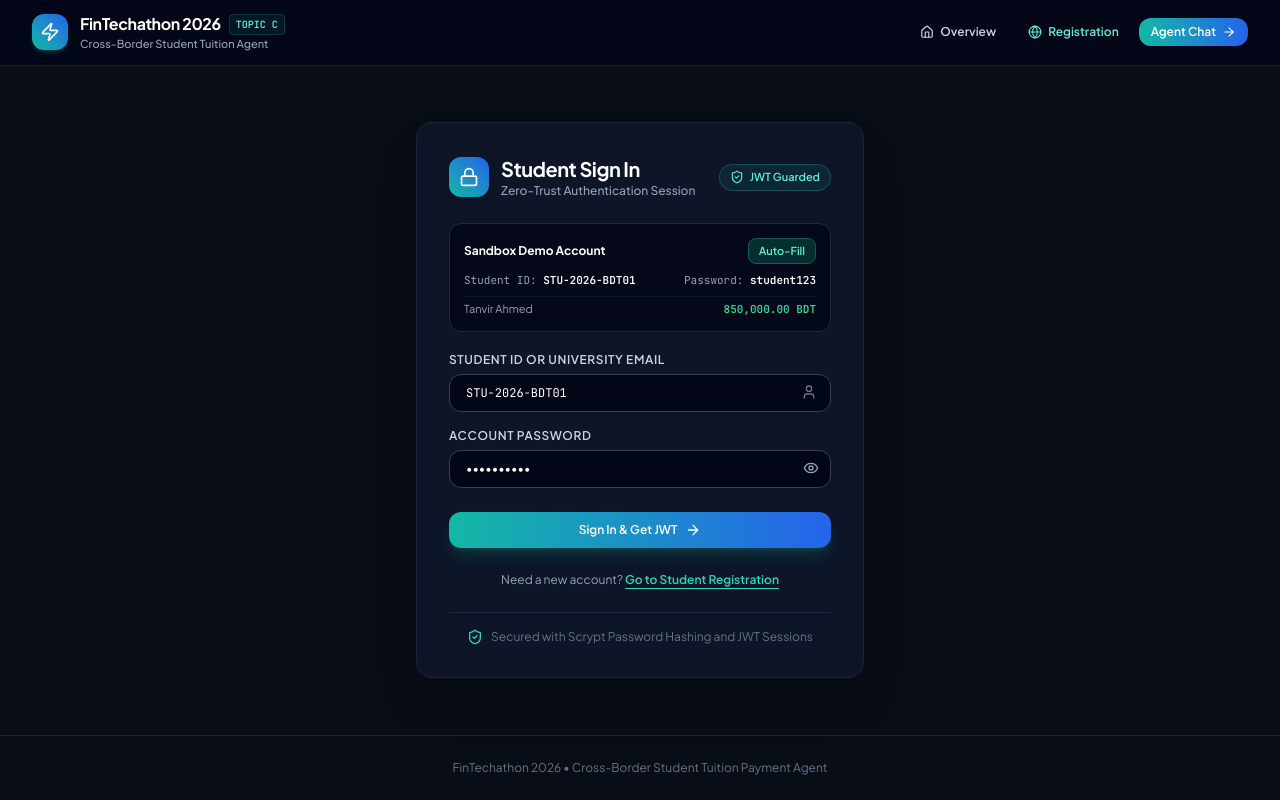
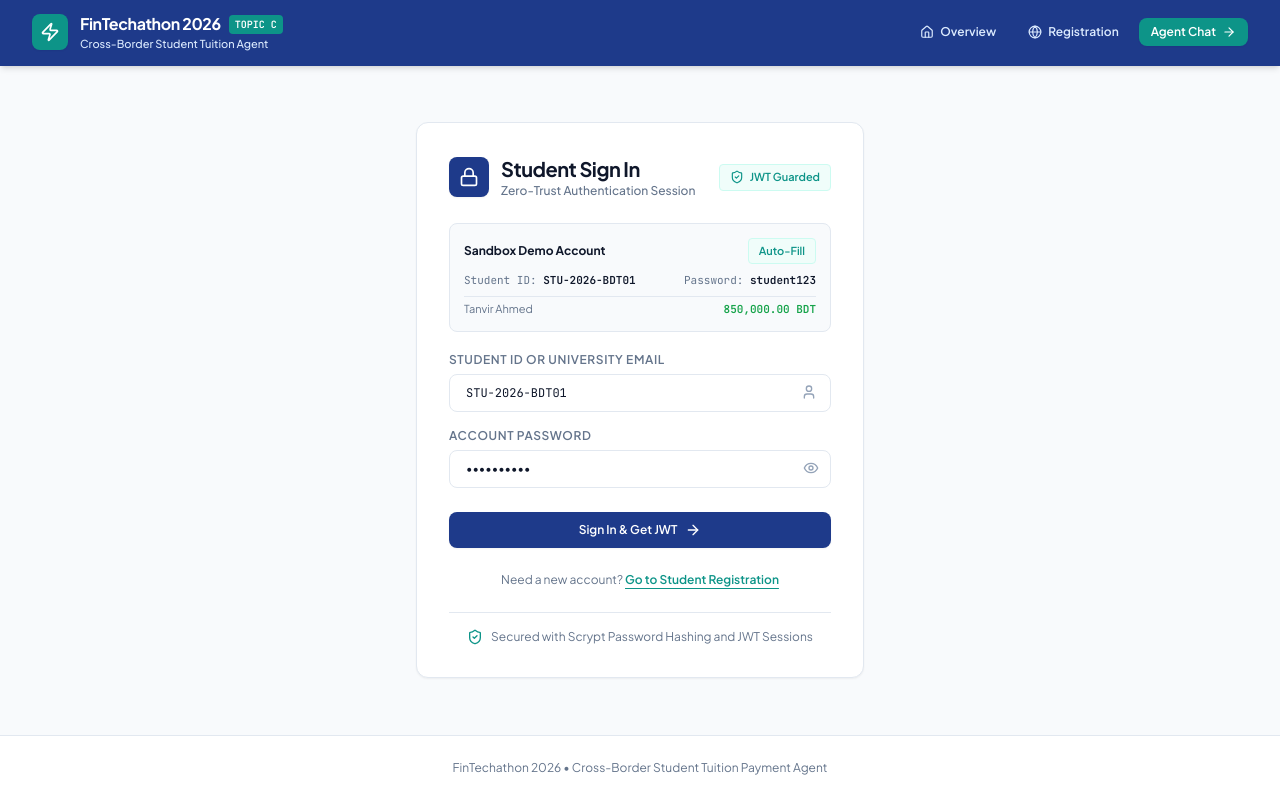
Before and after one commit to MirEashanZaman/student-tuition-payment-agent, a Next.js app in the folder frontend/: page /login in a window 1280 px wide. Built offline with nearby package versions, Linux system fonts and the light colour scheme; no server answers.

Commit message:
feat(ui): apply solid Navy and Teal palette to login page with zero gradients

```diff
--- a/frontend/src/app/login/page.tsx
+++ b/frontend/src/app/login/page.tsx
@@ -17,8 +17,6 @@ import {
   ShieldCheck,
   User,
   Home as HomeIcon,
-  Activity,
-  Layers,
   Globe,
 } from 'lucide-react';
 
@@ -54,42 +52,42 @@ export default function LoginPage() {
   };
 
   return (
-    <div className="min-h-screen bg-[#090D16] text-slate-100 flex flex-col justify-between font-sans selection:bg-teal-500 selection:text-white">
-      <header className="sticky top-0 z-40 bg-slate-950/80 border-b border-slate-800/80 backdrop-blur-xl px-4 sm:px-8 py-3">
+    <div className="min-h-screen bg-[#F8FAFC] text-[#0F172A] flex flex-col justify-between font-sans selection:bg-[#0D9488] selection:text-white">
+      <header className="sticky top-0 z-40 bg-[#1E3A8A] border-b border-[#1E3A8A] text-white px-4 sm:px-8 py-3 shadow-md">
         <div className="max-w-7xl mx-auto flex items-center justify-between gap-4">
-          <Link href="/" className="flex items-center gap-3 text-left focus:outline-none group">
-            <div className="w-9 h-9 rounded-xl bg-gradient-to-tr from-teal-500 to-blue-600 flex items-center justify-center text-white shadow-md shadow-teal-500/20 group-hover:scale-105 transition-transform">
-              <Zap className="w-5 h-5" />
+          <Link href="/" className="flex items-center gap-3 text-left focus:outline-none">
+            <div className="w-9 h-9 rounded-lg bg-[#0D9488] flex items-center justify-center text-white shadow-sm font-bold">
+              <Zap className="w-5 h-5 text-white" />
             </div>
             <div>
               <div className="flex items-center gap-2">
                 <span className="text-base font-bold text-white tracking-tight">FinTechathon 2026</span>
-                <span className="text-[10px] uppercase font-mono font-bold px-1.5 py-0.5 rounded bg-teal-500/10 text-teal-300 border border-teal-500/20">
+                <span className="text-[10px] uppercase font-mono font-bold px-1.5 py-0.5 rounded bg-[#0D9488] text-white">
                   Topic C
                 </span>
               </div>
-              <p className="text-[11px] text-slate-400 font-medium">Cross-Border Student Tuition Agent</p>
+              <p className="text-[11px] text-blue-100 font-medium">Cross-Border Student Tuition Agent</p>
             </div>
           </Link>
 
           <nav className="flex items-center gap-2 text-xs">
             <Link
               href="/"
-              className="px-3 py-1.5 rounded-lg font-semibold text-slate-300 hover:text-white hover:bg-slate-800 transition-colors flex items-center gap-1.5"
+              className="px-3 py-1.5 rounded-lg font-semibold text-blue-100 hover:text-white hover:bg-[#172E6F] transition-colors flex items-center gap-1.5"
             >
               <HomeIcon className="w-3.5 h-3.5" />
               <span>Overview</span>
             </Link>
             <Link
               href="/registration"
-              className="px-3 py-1.5 rounded-lg font-semibold text-teal-300 hover:text-white hover:bg-teal-950/40 transition-colors flex items-center gap-1.5"
+              className="px-3 py-1.5 rounded-lg font-semibold text-blue-100 hover:text-white hover:bg-[#172E6F] transition-colors flex items-center gap-1.5"
             >
               <Globe className="w-3.5 h-3.5" />
               <span>Registration</span>
             </Link>
             <Link
               href="/chat"
-              className="py-1.5 px-3 rounded-xl bg-gradient-to-r from-teal-500 to-blue-600 hover:from-teal-400 hover:to-blue-500 text-white font-semibold flex items-center gap-1.5 shadow-sm transition-all"
+              className="py-1.5 px-3 rounded-lg bg-[#0D9488] hover:bg-[#0F766E] text-white font-semibold flex items-center gap-1.5 shadow-sm transition-colors"
             >
               <span>Agent Chat</span>
               <ArrowRight className="w-3.5 h-3.5" />
@@ -99,62 +97,62 @@ export default function LoginPage() {
       </header>
 
       <main className="flex-1 flex items-center justify-center p-4 py-12">
-        <div className="max-w-md w-full bg-slate-900/90 border border-slate-800/80 rounded-2xl shadow-2xl p-6 sm:p-8 backdrop-blur-md">
+        <div className="max-w-md w-full bg-white border border-[#E2E8F0] rounded-xl shadow-sm p-6 sm:p-8">
           <div className="flex items-center justify-between gap-3 mb-6">
             <div className="flex items-center gap-3">
-              <div className="w-10 h-10 rounded-xl bg-gradient-to-tr from-teal-500 to-blue-600 flex items-center justify-center text-white shadow-md">
+              <div className="w-10 h-10 rounded-lg bg-[#1E3A8A] flex items-center justify-center text-white shadow-sm">
                 <Lock className="w-5 h-5" />
               </div>
               <div>
-                <h1 className="text-xl font-bold text-white tracking-tight">Student Sign In</h1>
-                <p className="text-xs text-slate-400 font-medium">Zero-Trust Authentication Session</p>
+                <h1 className="text-xl font-bold text-[#0F172A] tracking-tight">Student Sign In</h1>
+                <p className="text-xs text-[#64748B] font-medium">Zero-Trust Authentication Session</p>
               </div>
             </div>
-            <div className="flex items-center gap-1.5 px-2.5 py-1 rounded-full bg-teal-500/10 border border-teal-500/30 text-teal-300 text-[11px] font-semibold">
+            <div className="flex items-center gap-1.5 px-2.5 py-1 rounded bg-[#F0FDFA] border border-[#CCFBF1] text-[#0D9488] text-[11px] font-semibold">
               <ShieldCheck className="w-3.5 h-3.5" />
               <span>JWT Guarded</span>
             </div>
           </div>
 
-          <div className="bg-slate-950/80 border border-slate-800 rounded-xl p-3.5 text-xs text-slate-300 space-y-2 mb-5">
+          <div className="bg-[#F8FAFC] border border-[#E2E8F0] rounded-lg p-3.5 text-xs text-[#0F172A] space-y-2 mb-5">
             <div className="flex justify-between items-center">
-              <span className="font-bold text-white">Sandbox Demo Account</span>
+              <span className="font-bold text-[#0F172A]">Sandbox Demo Account</span>
               <button
                 type="button"
-                className="py-1 px-2.5 rounded-lg bg-teal-950 border border-teal-800 text-teal-300 hover:bg-teal-900 text-[11px] font-semibold transition-colors"
+                className="py-1 px-2.5 rounded bg-[#F0FDFA] border border-[#CCFBF1] text-[#0D9488] hover:bg-[#CCFBF1] text-[11px] font-semibold transition-colors"
                 onClick={handleDemoFill}
               >
                 Auto-Fill
               </button>
             </div>
             <div className="flex justify-between text-[11px] font-mono">
-              <span className="text-slate-400">Student ID: <strong className="text-white">STU-2026-BDT01</strong></span>
-              <span className="text-slate-400">Password: <strong className="text-white">student123</strong></span>
+              <span className="text-[#64748B]">Student ID: <strong className="text-[#0F172A]">STU-2026-BDT01</strong></span>
+              <span className="text-[#64748B]">Password: <strong className="text-[#0F172A]">student123</strong></span>
             </div>
-            <div className="flex justify-between text-[11px] pt-1 border-t border-slate-900">
-              <span className="text-slate-400">Tanvir Ahmed</span>
-              <span className="font-mono text-emerald-400 font-bold">850,000.00 BDT</span>
+            <div className="flex justify-between text-[11px] pt-1 border-t border-[#E2E8F0]">
+              <span className="text-[#64748B]">Tanvir Ahmed</span>
+              <span className="font-mono text-[#16A34A] font-bold">850,000.00 BDT</span>
             </div>
           </div>
 
           {error && (
-            <div className="mb-4 p-3 rounded-xl bg-rose-950/40 border border-rose-800/60 text-rose-300 text-xs flex items-center gap-2">
-              <AlertTriangle className="w-4 h-4 shrink-0 text-rose-400" />
+            <div className="mb-4 p-3 rounded-lg bg-[#FEF2F2] border border-[#FECACA] text-[#DC2626] text-xs flex items-center gap-2">
+              <AlertTriangle className="w-4 h-4 shrink-0 text-[#DC2626]" />
               <span>{error}</span>
             </div>
           )}
 
           {session ? (
             <div className="space-y-4">
-              <div className="p-4 rounded-xl bg-emerald-950/40 border border-emerald-800/60 text-emerald-200 text-xs space-y-2">
-                <div className="flex items-center gap-2 font-bold text-sm text-emerald-300">
-                  <CheckCircle2 className="w-5 h-5 text-emerald-400" />
+              <div className="p-4 rounded-lg bg-[#F0FDF4] border border-[#BBF7D0] text-[#16A34A] text-xs space-y-2">
+                <div className="flex items-center gap-2 font-bold text-sm text-[#16A34A]">
+                  <CheckCircle2 className="w-5 h-5 text-[#16A34A]" />
                   <span>Authentication Successful!</span>
                 </div>
-                <p className="text-slate-300">
-                  Welcome back, <strong className="text-white">{session.user.studentName}</strong>. JWT session is authenticated.
+                <p className="text-[#0F172A]">
+                  Welcome back, <strong className="text-[#0F172A]">{session.user.studentName}</strong>. JWT session is authenticated.
                 </p>
-                <div className="p-2.5 bg-slate-950 text-teal-300 font-mono text-[10px] rounded-lg break-all border border-slate-800">
+                <div className="p-2.5 bg-white text-[#0D9488] font-mono text-[10px] rounded border border-[#BBF7D0] break-all">
                   {session.accessToken.substring(0, 90)}...
                 </div>
               </div>
@@ -162,14 +160,14 @@ export default function LoginPage() {
               <div className="flex gap-2.5">
                 <Link
                   href="/chat"
-                  className="flex-1 py-2.5 px-4 rounded-xl bg-gradient-to-r from-teal-500 to-blue-600 hover:from-teal-400 hover:to-blue-500 text-white font-semibold text-xs flex items-center justify-center gap-2 transition-all shadow-md shadow-teal-500/20"
+                  className="flex-1 py-2.5 px-4 rounded-lg bg-[#1E3A8A] hover:bg-[#172E6F] text-white font-semibold text-xs flex items-center justify-center gap-2 transition-colors shadow-sm"
                 >
                   <span>Launch Chat Assistant</span>
                   <ArrowRight className="w-4 h-4" />
                 </Link>
                 <Link
                   href="/dashboard"
-                  className="py-2.5 px-4 rounded-xl bg-slate-950 hover:bg-slate-800 text-slate-300 border border-slate-700 font-semibold text-xs transition-colors"
+                  className="py-2.5 px-4 rounded-lg bg-[#F8FAFC] hover:bg-[#F1F5F9] text-[#0F172A] border border-[#E2E8F0] font-semibold text-xs transition-colors"
                 >
                   Dashboard
                 </Link>
@@ -178,13 +176,13 @@ export default function LoginPage() {
           ) : (
             <form onSubmit={handleSubmit} className="space-y-4">
               <div>
-                <label className="block text-xs font-semibold text-slate-300 mb-1.5 uppercase tracking-wider">
+                <label className="block text-xs font-semibold text-[#64748B] mb-1.5 uppercase tracking-wider">
                   Student ID or University Email
                 </label>
                 <div className="relative">
                   <input
                     type="text"
-                    className="w-full bg-slate-950 border border-slate-700 rounded-xl px-4 py-2.5 text-xs text-white placeholder-slate-500 focus:outline-none focus:border-teal-500 font-mono transition-colors"
+                    className="w-full bg-white border border-[#E2E8F0] rounded-lg px-4 py-2.5 text-xs text-[#0F172A] placeholder-[#94A3B8] focus:outline-none focus:border-[#0D9488] font-mono transition-colors"
                     value={loginInput.studentIdOrEmail}
                     onChange={(e) =>
                       setLoginInput((prev) => ({ ...prev, studentIdOrEmail: e.target.value }))
@@ -192,18 +190,18 @@ export default function LoginPage() {
                     placeholder="STU-2026-BDT01"
                     required
                   />
-                  <User className="w-4 h-4 text-slate-500 absolute right-3.5 top-2.5" />
+                  <User className="w-4 h-4 text-[#94A3B8] absolute right-3.5 top-2.5" />
                 </div>
               </div>
 
               <div>
-                <label className="block text-xs font-semibold text-slate-300 mb-1.5 uppercase tracking-wider">
+                <label className="block text-xs font-semibold text-[#64748B] mb-1.5 uppercase tracking-wider">
                   Account Password
                 </label>
                 <div className="relative">
                   <input
                     type={showPassword ? 'text' : 'password'}
-                    className="w-full bg-slate-950 border border-slate-700 rounded-xl px-4 py-2.5 text-xs text-white placeholder-slate-500 focus:outline-none focus:border-teal-500 pr-10 transition-colors"
+                    className="w-full bg-white border border-[#E2E8F0] rounded-lg px-4 py-2.5 text-xs text-[#0F172A] placeholder-[#94A3B8] focus:outline-none focus:border-[#0D9488] pr-10 transition-colors"
                     value={loginInput.password}
                     onChange={(e) =>
                       setLoginInput((prev) => ({ ...prev, password: e.target.value }))
@@ -213,7 +211,7 @@ export default function LoginPage() {
                   />
                   <button
                     type="button"
-                    className="absolute right-3 top-2.5 text-slate-400 hover:text-white"
+                    className="absolute right-3 top-2.5 text-[#94A3B8] hover:text-[#0F172A]"
                     onClick={() => setShowPassword(!showPassword)}
                   >
                     {showPassword ? <EyeOff className="w-4 h-4" /> : <Eye className="w-4 h-4" />}
@@ -225,7 +223,7 @@ export default function LoginPage() {
                 <button
                   type="submit"
                   disabled={loading}
-                  className="w-full py-2.5 px-4 rounded-xl bg-gradient-to-r from-teal-500 to-blue-600 hover:from-teal-400 hover:to-blue-500 text-white font-semibold text-xs shadow-lg shadow-teal-500/20 flex items-center justify-center gap-2 transition-all disabled:opacity-50"
+                  className="w-full py-2.5 px-4 rounded-lg bg-[#1E3A8A] hover:bg-[#172E6F] text-white font-semibold text-xs shadow-sm flex items-center justify-center gap-2 transition-colors disabled:opacity-50"
                 >
                   <span>{loading ? 'Authenticating...' : 'Sign In & Get JWT'}</span>
                   <ArrowRight className="w-4 h-4" />
@@ -233,11 +231,11 @@ export default function LoginPage() {
               </div>
 
               <div className="text-center pt-2">
-                <p className="text-xs text-slate-400">
+                <p className="text-xs text-[#64748B]">
                   Need a new account?{' '}
                   <Link
                     href="/registration"
-                    className="font-semibold text-teal-400 hover:text-teal-300 underline underline-offset-4 transition-colors"
+                    className="font-semibold text-[#0D9488] hover:text-[#0F766E] underline underline-offset-4 transition-colors"
                   >
                     Go to Student Registration
                   </Link>
@@ -246,14 +244,14 @@ export default function LoginPage() {
             </form>
           )}
 
-          <div className="mt-6 flex items-center justify-center gap-2 text-slate-500 text-xs pt-4 border-t border-slate-800">
-            <ShieldCheck className="w-4 h-4 text-teal-400" />
+          <div className="mt-6 flex items-center justify-center gap-2 text-[#64748B] text-xs pt-4 border-t border-[#E2E8F0]">
+            <ShieldCheck className="w-4 h-4 text-[#0D9488]" />
             <span>Secured with Scrypt Password Hashing and JWT Sessions</span>
           </div>
         </div>
       </main>
 
-      <footer className="text-center text-xs text-slate-500 py-6 border-t border-slate-800/80">
+      <footer className="text-center text-xs text-[#64748B] py-6 border-t border-[#E2E8F0] bg-white">
         FinTechathon 2026 • Cross-Border Student Tuition Payment Agent
       </footer>
     </div>
```
